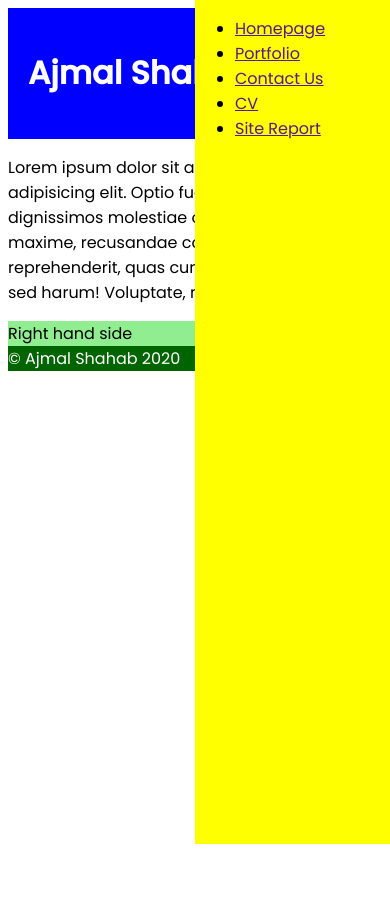
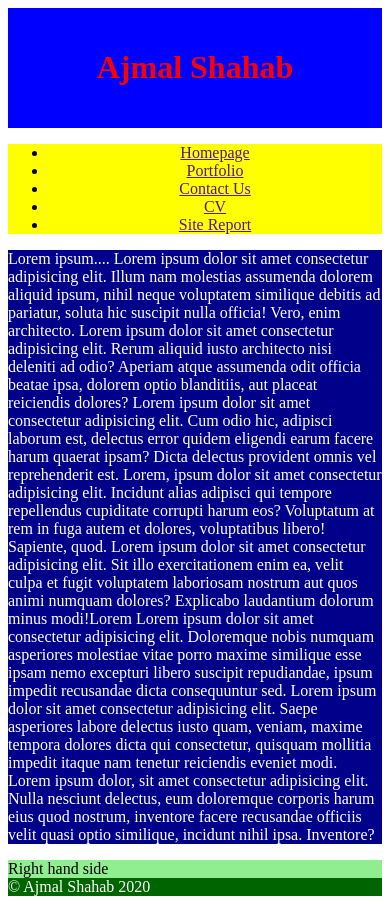
Before and after one commit to Ajmalshahab/mynewwebsite, a plain HTML site: page index.html in a window 390 px wide. Before the commit the page ends 844 px from the top, so only its background shows below. Drawn offline with Linux system fonts and the light colour scheme.

Commit message:
Made the website mobile friendly

```diff
--- a/style.css
+++ b/desktop.css
@@ -1,4 +1,5 @@
 body {
+    display: grid;
     font-family: 'Poppins', sans-serif;
     grid-template-columns: 20% 60% 20%;
     grid-template-rows: auto;
@@ -9,28 +10,27 @@ body {
 }
 
 header {
+    text-align: center;
     background-color: blue;
     color: white;
     padding: 20px;
+    grid-area: header;
     }
-        nav {
-            display: block;
-            background-color: yellow;
-            position: fixed;
-            top: 0;
-            left: 50%;
-            width: 50%;
-            height: 100vh;
-           }
+    nav {
+    background-color: yellow;
+    grid-area: nav;
     }
     main {
     background-color: darkblue;
     color: white;
+    grid-area: main;
     }
     aside {
     background-color: lightgreen;
+    grid-area: aside;
     }
     footer {
     background-color: darkgreen;
     color: white;
+    grid-area: footer;
     }
--- a/index.html
+++ b/index.html
@@ -1,8 +1,15 @@
 <html lang="en">
 <head>
   <meta charset="UTF-8">
-  <meta name="viewport" content="width=device-width, initial-scale=1.0">
-  <link rel="stylesheet" href="style.css">
+  <meta name="viewport" content="width=device-width, initial-scale=1">
+
+  <link rel="stylesheet" href="main.css"
+media="screen" />
+ <link rel="stylesheet" href="mobile.css"
+media="screen and (max-width: 800px)" />
+ <link rel="stylesheet" href="desktop.css"
+media="screen and (min-width: 800px)" />
+
   <link
 			href="https://fonts.googleapis.com/css?family=Poppins:400,500&display=swap"
 			rel="stylesheet"
@@ -33,7 +40,23 @@
  </ul>
  </nav>
  <main>
- <p>Lorem ipsum dolor sit amet consectetur adipisicing elit. Optio fuga aperiam eligendi dignissimos molestiae officiis deserunt sequi maxime, recusandae consectetur reprehenderit, quas cum eos, cumque omnis sed harum! Voluptate, minus?</p>
+ <p>Lorem ipsum....
+   Lorem ipsum dolor sit amet consectetur adipisicing elit. Illum nam molestias assumenda dolorem aliquid ipsum, nihil neque voluptatem similique debitis ad pariatur, soluta hic suscipit nulla officia! Vero, enim architecto.
+   Lorem ipsum dolor sit amet consectetur adipisicing elit. Rerum aliquid iusto architecto nisi deleniti ad odio? Aperiam atque assumenda odit officia beatae ipsa, dolorem optio blanditiis, aut placeat reiciendis dolores?
+   Lorem ipsum dolor sit amet consectetur adipisicing elit. Cum odio hic, adipisci laborum est, delectus error quidem eligendi earum facere harum quaerat ipsam? Dicta delectus provident omnis vel reprehenderit est.
+
+
+
+   Lorem, ipsum dolor sit amet consectetur adipisicing elit. Incidunt alias adipisci qui tempore repellendus cupiditate corrupti harum eos? Voluptatum at rem in fuga autem et dolores, voluptatibus libero! Sapiente, quod.
+   Lorem ipsum dolor sit amet consectetur adipisicing elit. Sit illo exercitationem enim ea, velit culpa et fugit voluptatem laboriosam nostrum aut quos animi numquam dolores? Explicabo laudantium dolorum minus modi!Lorem
+
+
+
+
+   Lorem ipsum dolor sit amet consectetur adipisicing elit. Doloremque nobis numquam asperiores molestiae vitae porro maxime similique esse ipsam nemo excepturi libero suscipit repudiandae, ipsum impedit recusandae dicta consequuntur sed.
+   Lorem ipsum dolor sit amet consectetur adipisicing elit. Saepe asperiores labore delectus iusto quam, veniam, maxime tempora dolores dicta qui consectetur, quisquam mollitia impedit itaque nam tenetur reiciendis eveniet modi.
+   Lorem ipsum dolor, sit amet consectetur adipisicing elit. Nulla nesciunt delectus, eum doloremque corporis harum eius quod nostrum, inventore facere recusandae officiis velit quasi optio similique, incidunt nihil ipsa. Inventore?
+ </p>
  </main>
  <aside>
  Right hand side
--- /dev/null
+++ b/mobile.css
@@ -0,0 +1,22 @@
+header {
+text-align: center;
+background-color: blue;
+color: rgb(248, 1, 1);
+padding: 20px;
+}
+
+nav {
+text-align: center;
+background-color: yellow;
+}
+main {
+background-color: darkblue;
+color: white;
+}
+aside {
+background-color: lightgreen;
+}
+footer {
+background-color: darkgreen;
+color: white;
+}
```
Also changed, not shown: main.css (added).
